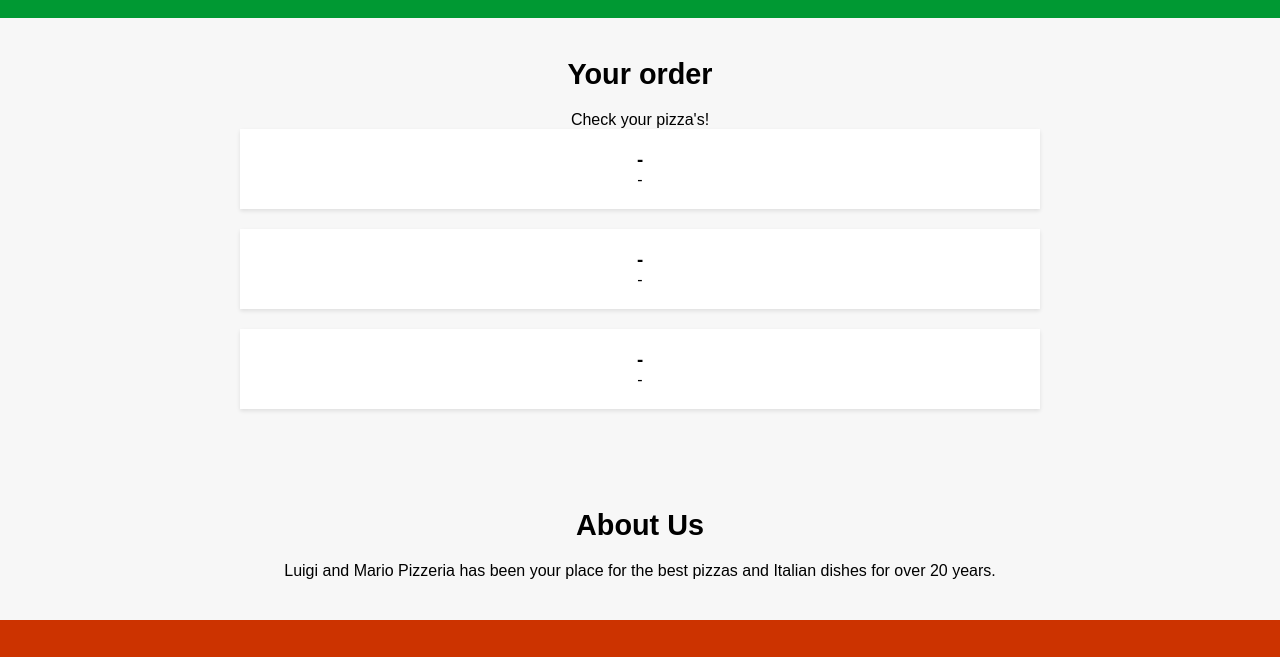
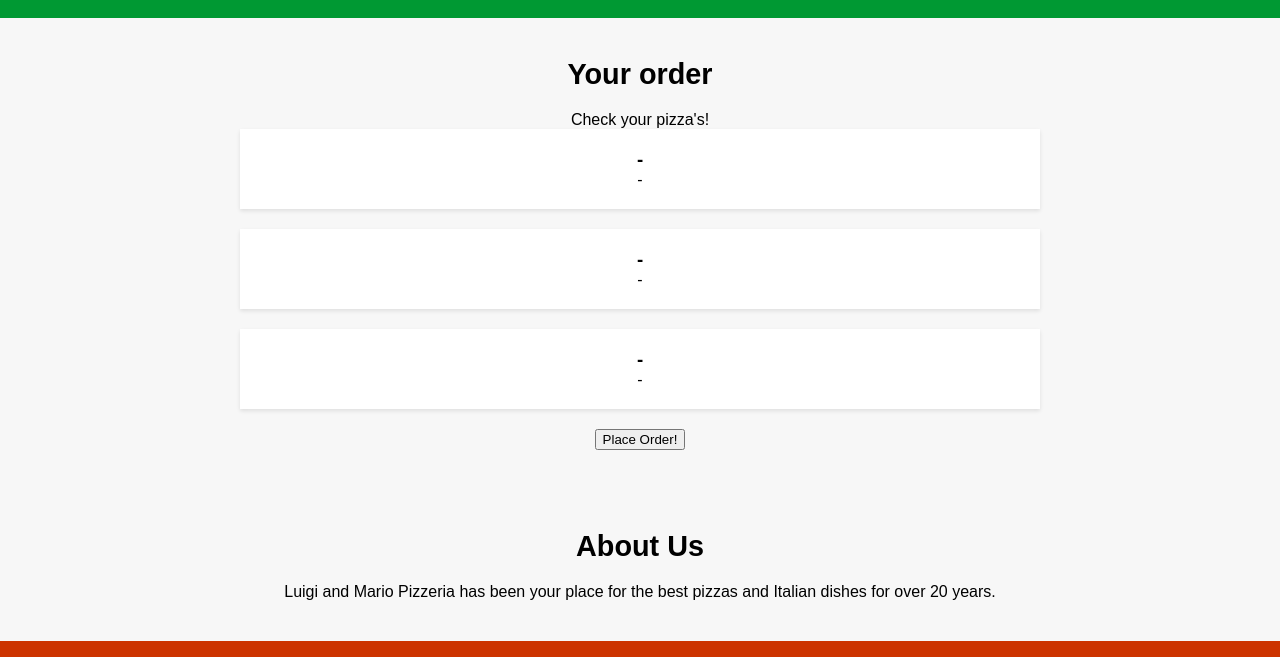
Before and after one commit to DanielROCterAA/Gis-Tech-Proj, a plain HTML site: page Front-End/shoppingcart.html in a window 1280 px wide. Shown: the part 103-760 px from the top of the page. Drawn offline with Linux system fonts and the light colour scheme.

Commit message:
Add files via upload

```diff
--- a/Front-End/shoppingcart.html
+++ b/Front-End/shoppingcart.html
@@ -40,6 +40,7 @@
                 <p>-</p>
             </li>
         </ul>
+        <a href="orderplaced.html"><button>Place Order!</button></a>
     </section>
 
     <section id="about">
```
